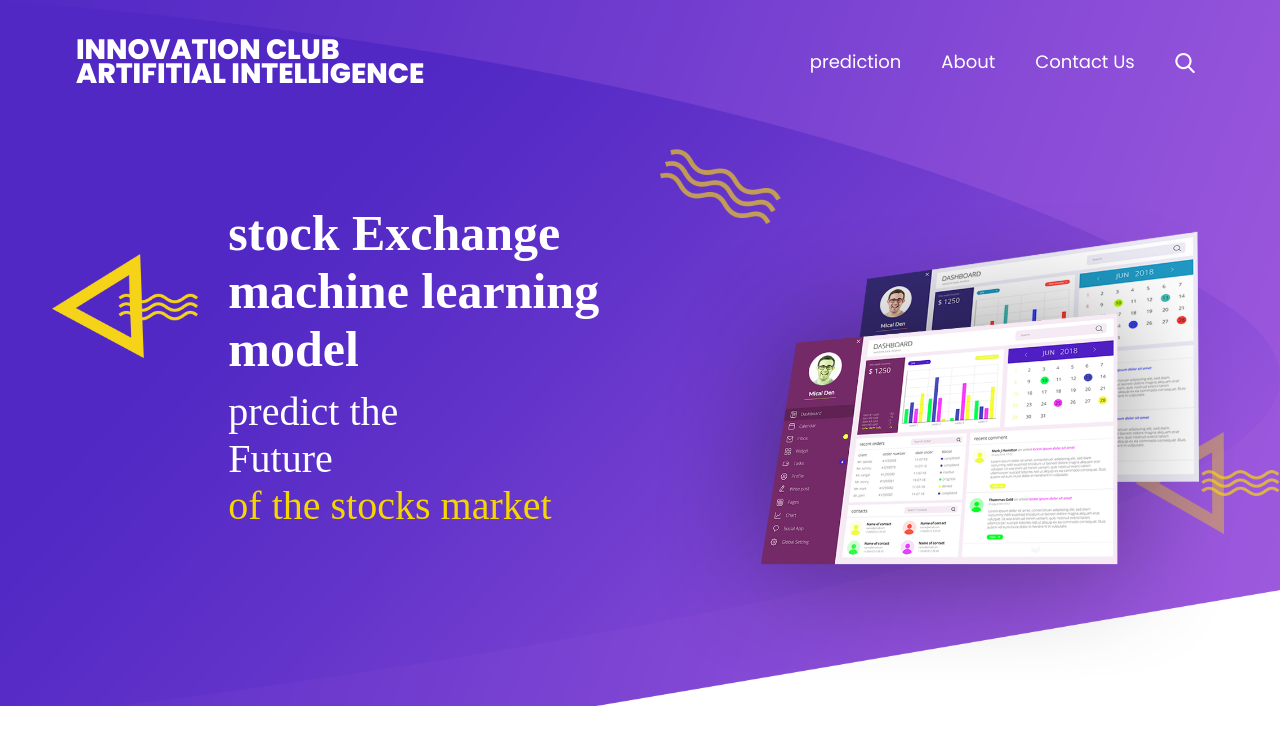
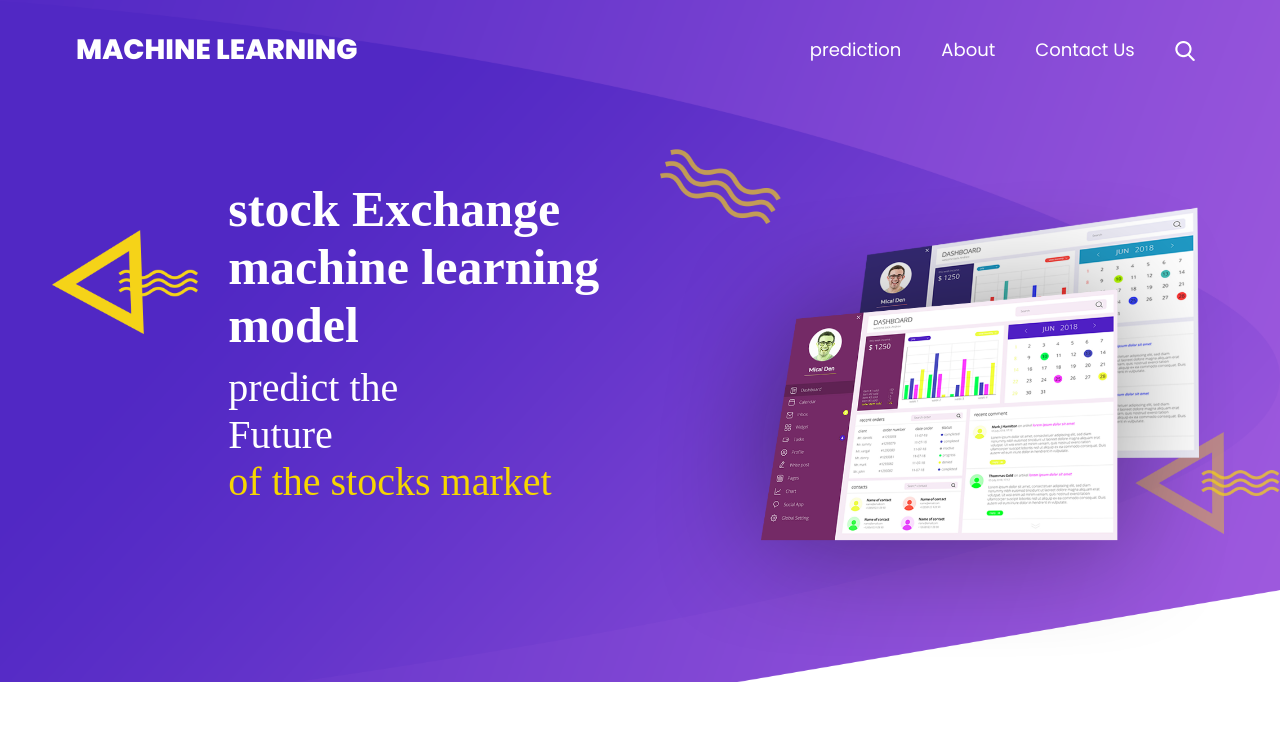
Before and after one commit to muchirajunior/stockmodel, a Flask app: page / in a window 1280 px wide. Shown: the top 746 px of the page. Run offline with Flask 2, Linux system fonts and the light colour scheme; some libraries are stand-ins or nearby versions.

Commit message:
Update index.html

```diff
--- a/templates/index.html
+++ b/templates/index.html
@@ -34,7 +34,7 @@
       <!--header section start -->
       <div class="header_section">
          <nav class="navbar navbar-expand-lg navbar-light bg-light">
-            <div class="logo"><a href="#"> <p style="color: white; font-weight: 800; font-size: 2em;">INNOVATION CLUB <br> ARTIFITIAL INTELLIGENCE</p> </a></div>
+            <div class="logo"><a href="#"> <p style="color: white; font-weight: 800; font-size: 2em;">MACHINE LEARNING</p> </a></div>
             <button class="navbar-toggler" type="button" data-toggle="collapse" data-target="#navbarNav" aria-controls="navbarNav" aria-expanded="false" aria-label="Toggle navigation">
             <span class="navbar-toggler-icon"></span>
             </button>
@@ -144,7 +144,7 @@
             <div class="features_section_2 layout_padding">
                <div class="row">
                   <div class="col-md-6">
-                     <div class="mobile_text"><img src="{{url_for('static',filename='images/img-2.png')}}"><span class="mobile_text_2">ARTIFITIAL INTELLIGENCE</span></div>
+                     <div class="mobile_text"><img src="{{url_for('static',filename='images/img-2.png')}}"><span class="mobile_text_2">MACHINE LEARNIG</span></div>
                      <p class="contrary_text"> Automating the process of calculations and analysins of regression to make life easy for business people</p>
                      <div class="mobile_text"><img src="{{url_for('static',filename='images/img-3.png')}}"><span class="mobile_text_2">Data science</span></div>
                      <p class="contrary_text">analysis of data and regression to present data in a predictable format easy to visualize and make decisions</p>
@@ -164,10 +164,7 @@
          <div class="container">
             <div class="row padding_top_0">
                <div class="col-md-6">
-                  <h1 class="contact_text">Contact US</h1>
-                  <h1 class="free_text">INNOVATION CLUB KarU AI community<br><span style="color: #f6d601;"> specialist in Ai and IoT</span></h1>
-                  <p class="dolar_text">contact our leader MUCHIRA JUNIOR, >email nduati.muchira@s.karu.ac.ke or click <a href="http://innovationclub.buzz/communities"> here </a> to reach our community</p>
-               </div>
+                                 </div>
                <div class="col-md-6">
                   <div class="email_box">
                      <input type="text" class="email_text" placeholder="Name" name="Name">
```
